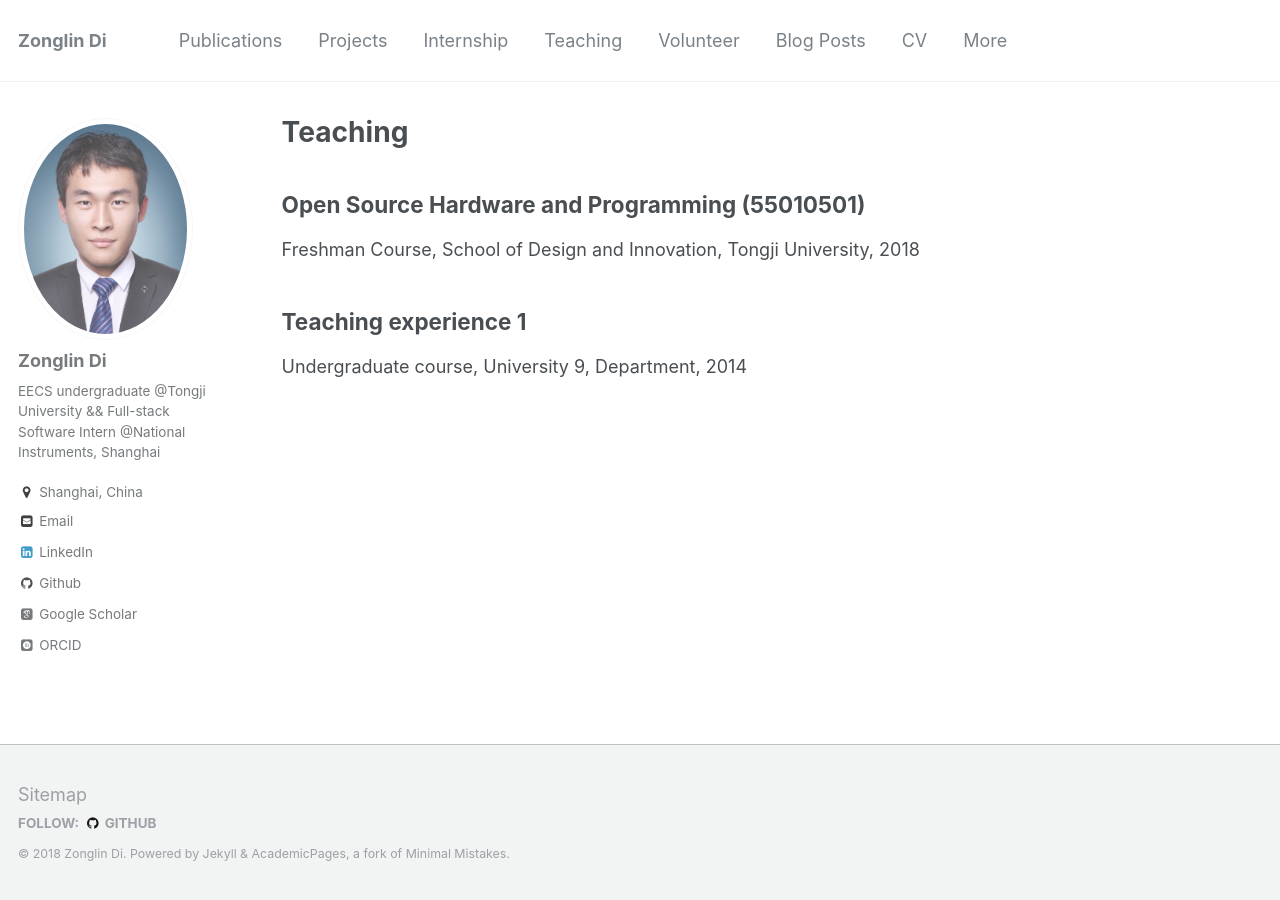
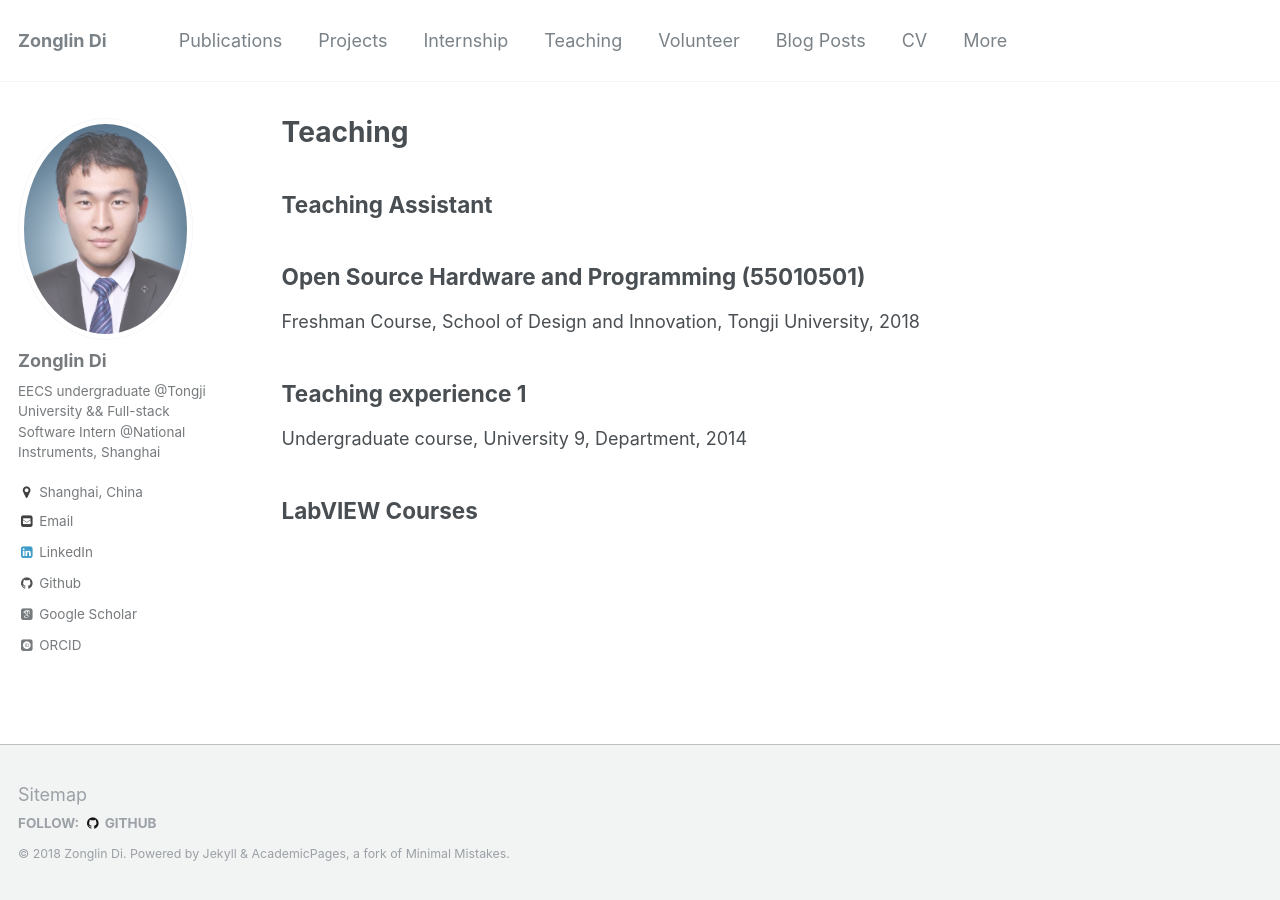
Before and after one commit to ElegantLin/elegantlin.github.io, a Jekyll site: the page built from _pages/teaching.html, in a window 1280 px wide. Built offline with Jekyll 4.4.1, drawn with Linux system fonts in a browser that asks for light colours; some web fonts are replaced.

Commit message:
Add an h2

```diff
--- a/_pages/teaching.html
+++ b/_pages/teaching.html
@@ -7,6 +7,9 @@ author_profile: true
 
 {% include base_path %}
 
+<h2 id="TA">Teaching Assistant</h2>
 {% for post in site.teaching reversed %}
   {% include archive-single.html %}
 {% endfor %}
+
+<h2 id="LV"">LabVIEW Courses</h2>
```
